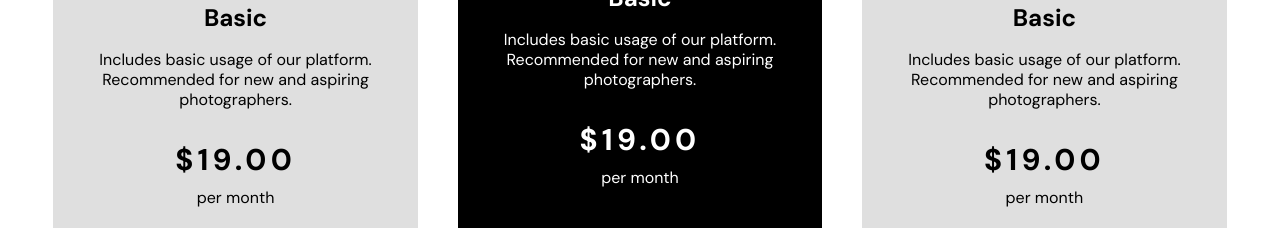
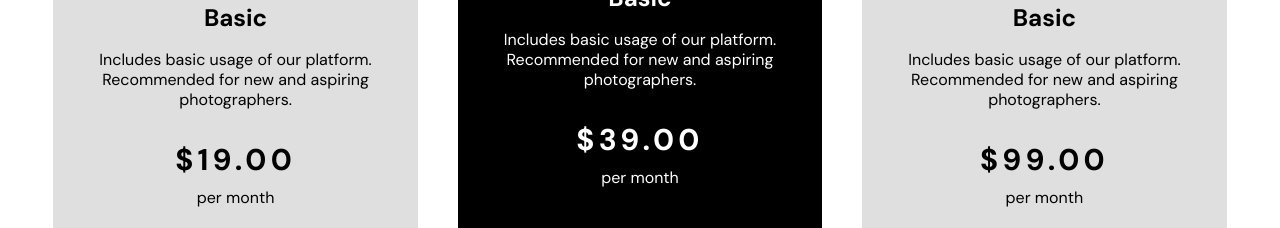
Before and after one commit to Sklearosi/photosnap, a React (Vite) app: page /pricing in a window 1280 px wide. Shown: the part 800-1028 px from the top of the page. Built offline with nearby package versions, Linux system fonts and the light colour scheme.

Commit message:
fix:pricing component's prices fixed

```diff
--- a/src/components/Pricing.tsx
+++ b/src/components/Pricing.tsx
@@ -96,7 +96,7 @@ const Pricing = () => {
                     <p className='mt-5 text-base font-normal leading-5'>Includes basic usage of our platform. Recommended for new and aspiring photographers.</p>
                     </div>
                     <div className='md:absolute md:right-0 md:top-2 lg:bottom-22 lg:top-[unset] lg:left-0 lg:right-0 lg:m-auto'>
-                    <p className='text-4xl font-bold leading-12 tracking-[4.166666507720947px] mt-8 md:text-3xl'>{price.basic}</p>
+                    <p className='text-4xl font-bold leading-12 tracking-[4.166666507720947px] mt-8 md:text-3xl'>{price.pro}</p>
                     <p className='mt-2'>per month</p>
                     </div>
                     <button className='hover:bg-lightGray transition-all duration-500 text-black bg-white w-60 h-10 text-center block m-auto mt-10 md:absolute md:left-0 md:m-0  md:bottom-0 md:top-44 lg:bottom-12 lg:top-[unset] lg:left-0 lg:right-0 lg:m-auto'>PICK PLAN</button>
@@ -109,7 +109,7 @@ const Pricing = () => {
                     <p className='mt-5 text-base font-normal leading-5'>Includes basic usage of our platform. Recommended for new and aspiring photographers.</p>
                     </div>
                     <div className='md:absolute md:right-0 md:top-2 lg:bottom-22 lg:top-[unset] lg:left-0 lg:right-0 lg:m-auto'>
-                    <p className='text-4xl font-bold leading-12 tracking-[4.166666507720947px] mt-8 md:text-3xl'>{price.basic}</p>
+                    <p className='text-4xl font-bold leading-12 tracking-[4.166666507720947px] mt-8 md:text-3xl'>{price.business}</p>
                     <p className='mt-2'>per month</p>
                     </div>
                     <button className='hover:bg-white hover:text-black transition-all duration-500 text-white bg-black w-60 h-10 text-center block m-auto mt-10 md:absolute md:left-0 md:m-0  md:bottom-0 md:top-44 lg:bottom-12 lg:top-[unset] lg:left-0 lg:right-0 lg:m-auto'>PICK PLAN</button>
```
